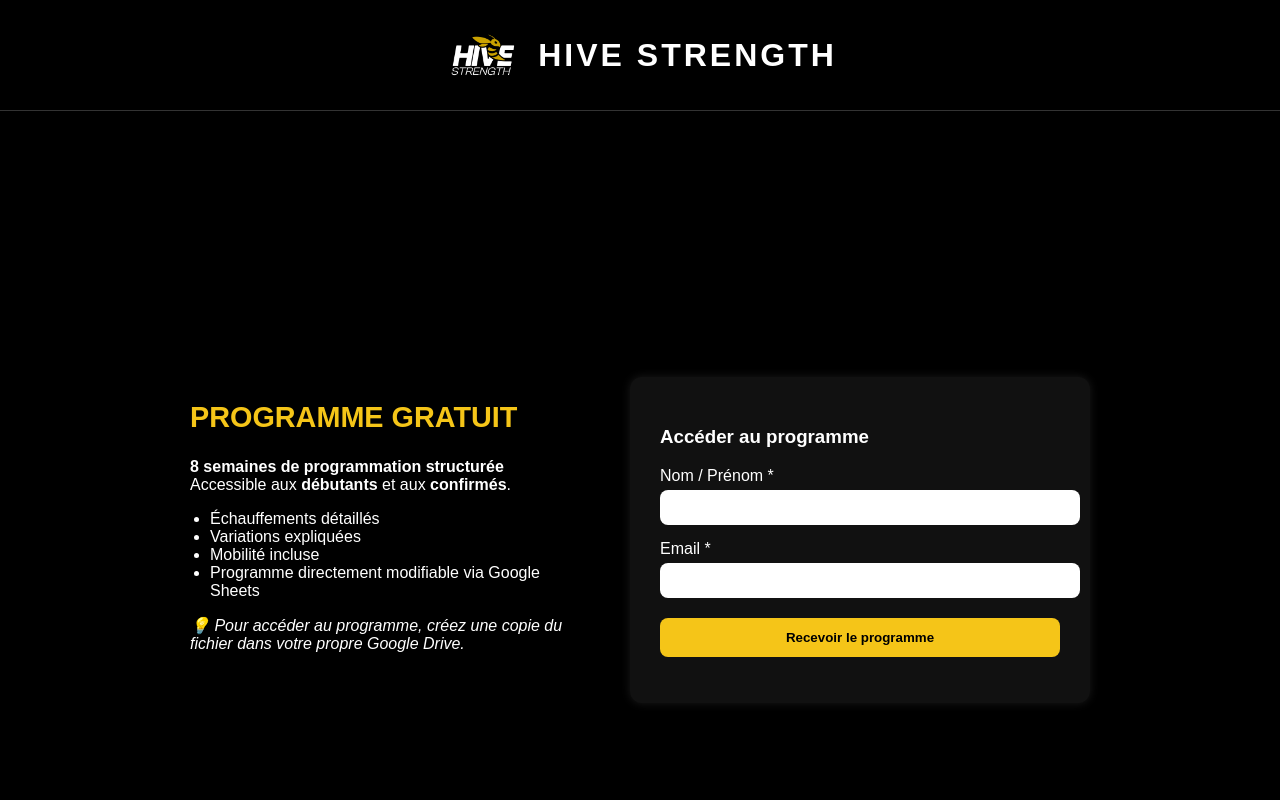
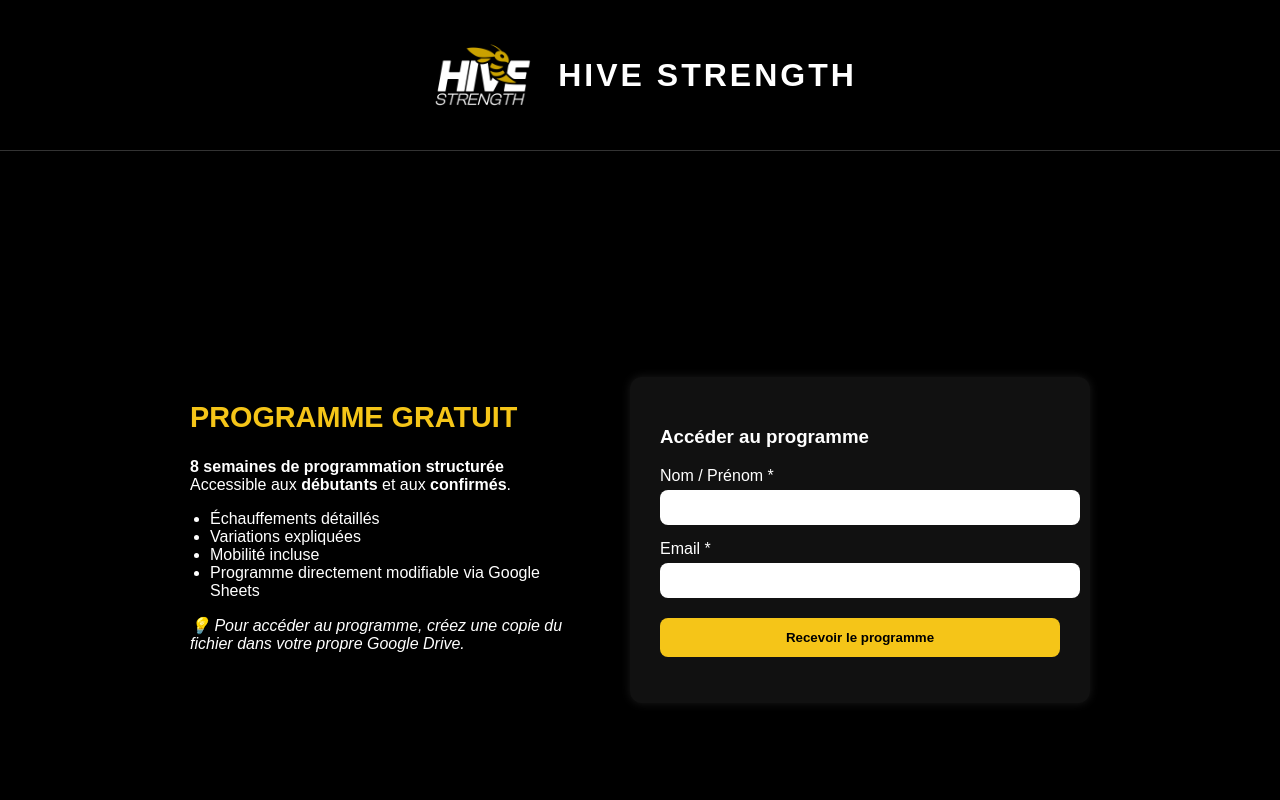
Before and after one commit to hivestrength/Hive.Strength-ProgrammeGratuit, a plain HTML site: page index.html in a window 1280 px wide. Shown: the top 800 px of the page. Drawn offline with Linux system fonts and the light colour scheme.

Commit message:
Increase logo height from 80px to 120px

```diff
--- a/style.css
+++ b/style.css
@@ -26,7 +26,7 @@ header {
 }
 
 .logo {
-  height: 80px;
+  height: 120px;
 }
 
 h1 {
```
